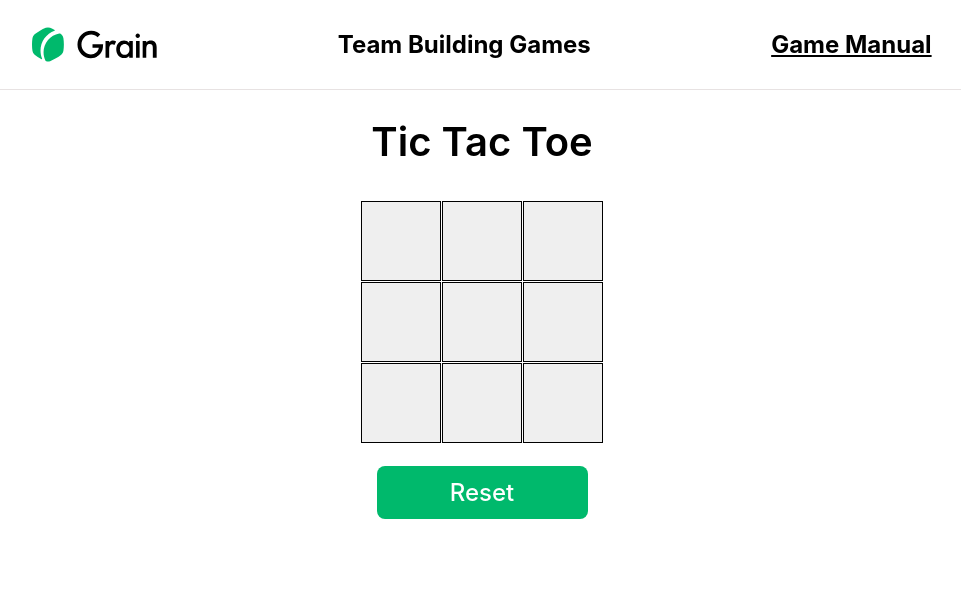
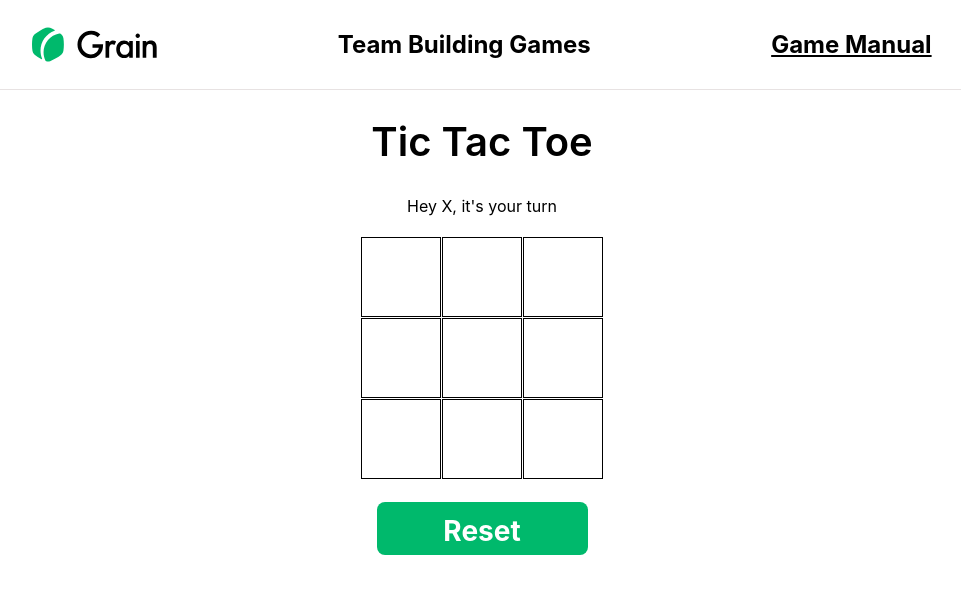
Before and after one commit to saranyavinjarapu/Tic-Tac-Toe, a React (Create React App) app: page / in a window 1280 px wide. Shown: the top 594 px of the page, without its empty margins (158-1119 px from the left). Built offline with nearby package versions, Linux system fonts and the light colour scheme.

Commit message:
added game functionality for tic tac toe game

```diff
--- a/src/components/Game/Game.module.css
+++ b/src/components/Game/Game.module.css
@@ -24,17 +24,10 @@ h1 {
 .squareBlock {
   width: 80px;
   height: 80px;
-  font-size: 5rem;
-  color: #e8e5e5;
+  font-size: 40px;
+  background-color: #ffffff;
   border: 1px solid #000;
-}
-
-.squareBlock_input_o {
-  background-color: rgb(87, 218, 21);
-}
-
-.squareBlock_input_x {
-  background-color: crimson;
+  color: #000;
 }
 
 .resetButton {
@@ -43,8 +36,8 @@ h1 {
   height: 53px;
   font-family: "Inter";
   font-style: normal;
-  font-weight: 500;
-  font-size: 24px;
+  font-weight: 700;
+  font-size: 28px;
   text-align: center;
   color: #ffffff;
   background: #00b96c;
--- a/src/components/Game/GameContainer.tsx
+++ b/src/components/Game/GameContainer.tsx
@@ -1,14 +1,52 @@
-import { useState, FC } from "react";
+import { useState, useEffect, FC } from "react";
 import { GameSquareBlock } from "./GameSquareBlock";
 import { GamePlayerType } from "./types";
+import { calculateWinner } from "./helpers";
 import styles from "./Game.module.css";
 
 export const GameContainer: FC = () => {
-  const [squares, setSquares] = useState(Array(9).fill(null));
+  const [gameSquares, setGameSquares] = useState(Array(9).fill(null));
   const [winner, setWinner] = useState<GamePlayerType>(null);
+  const [currentPlayer, setCurrentPlayer] = useState<"X" | "O">(
+    Math.round(Math.random() * 1) === 1 ? "X" : "O"
+  );
+
+  const resetGame = (e: React.MouseEvent<HTMLButtonElement>) => {
+    setGameSquares(Array(9).fill(null));
+    setWinner(null);
+    setCurrentPlayer(Math.round(Math.random() * 1) === 1 ? "X" : "O");
+  };
+
+  const handleGameSquareInput = (index: number) => {
+    const updatedGameSquares = gameSquares.map((val, i) => {
+      if (i === index) {
+        return currentPlayer;
+      }
+      return val;
+    });
+    setGameSquares(updatedGameSquares);
+    setCurrentPlayer(currentPlayer === "X" ? "O" : "X");
+  };
+
+  useEffect(() => {
+    const winnerValue = calculateWinner(gameSquares);
+    if (winnerValue) {
+      setWinner(winnerValue);
+    }
+
+    if (!winnerValue && !gameSquares.filter((square) => !square).length) {
+      setWinner("BOTH");
+    }
+  });
+
   return (
     <div className={styles.gameMain}>
       <h1>Tic Tac Toe</h1>
+      {!winner && <p>Hey {currentPlayer}, it's your turn</p>}
+      {winner && winner !== "BOTH" && <p>Congratulations {winner}</p>}
+      {winner && winner === "BOTH" && (
+        <p>Congratulations you're both winners</p>
+      )}
       <div className={styles.gameContainer}>
         {Array(9)
           .fill(null)
@@ -17,13 +55,15 @@ export const GameContainer: FC = () => {
               <GameSquareBlock
                 winner={winner}
                 key={i}
-                onClick={() => alert("hey")}
-                value={squares[i]}
+                onClick={() => handleGameSquareInput(i)}
+                value={gameSquares[i]}
               />
             );
           })}
       </div>
-      <button className={styles.resetButton}>Reset</button>
+      <button className={styles.resetButton} onClick={resetGame}>
+        Reset
+      </button>
     </div>
   );
 };
--- a/src/components/Game/GameSquareBlock.tsx
+++ b/src/components/Game/GameSquareBlock.tsx
@@ -4,22 +4,13 @@ import styles from "./Game.module.css";
 
 export const GameSquareBlock: FC<GameSquareBlockProps> = (props) => {
   const { value, winner, onClick } = props;
-
-  if (!value) {
-    return (
-      <button
-        className={styles.squareBlock}
-        onClick={onClick}
-        disabled={Boolean(winner)}
-      />
-    );
-  }
   return (
     <button
-      className={styles.squareBlock + " " + styles[`$squareBlockVariant`]}
-      disabled
+      className={styles.squareBlock}
+      onClick={value ? undefined : onClick}
+      disabled={value ? true : Boolean(winner)}
     >
-      {value}
+      {value && value}
     </button>
   );
 };
--- /dev/null
+++ b/src/components/Game/helpers.ts
@@ -0,0 +1,20 @@
+import { GamePlayerType } from "./types";
+export const calculateWinner = (squares: GamePlayerType[]) => {
+  const lines = [
+    [0, 1, 2],
+    [3, 4, 5],
+    [6, 7, 8],
+    [0, 3, 6],
+    [1, 4, 7],
+    [2, 5, 8],
+    [0, 4, 8],
+    [2, 4, 6],
+  ];
+  for (let i = 0; i < lines.length; i++) {
+    const [a, b, c] = lines[i];
+    if (squares[a] && squares[a] === squares[b] && squares[a] === squares[c]) {
+      return squares[a];
+    }
+  }
+  return null;
+};
```
